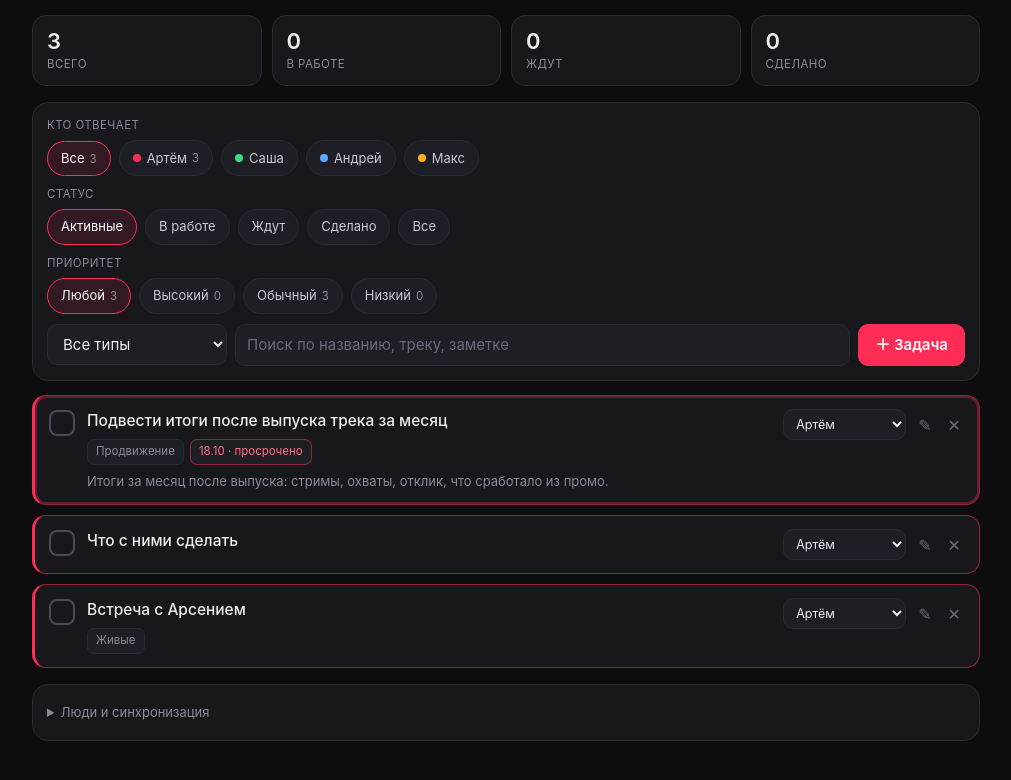
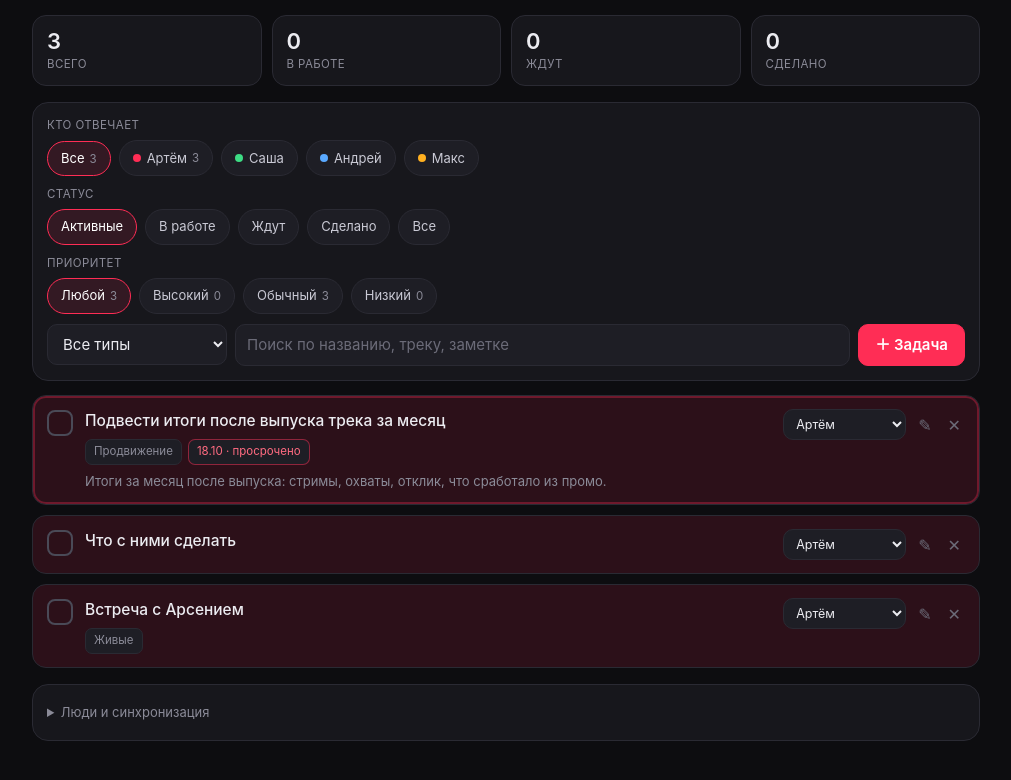
Before and after one commit to art19323/sth-tasks, a plain HTML site: page index.html in a window 1280 px wide. Shown: the part 92-872 px from the top of the page, without its empty margins (134-1145 px from the left). Drawn offline with Linux system fonts and the light colour scheme.

Commit message:
assignee color as card fill

```diff
--- a/index.html
+++ b/index.html
@@ -40,7 +40,7 @@ button{cursor:pointer}
 .lbl{font-size:11.5px;color:var(--dim);text-transform:uppercase;letter-spacing:.4px;margin-bottom:6px}
 #list{display:flex;flex-direction:column;gap:10px}
 .task{background:var(--card);border:1px solid var(--line);border-radius:14px;padding:13px 14px;display:flex;gap:12px;align-items:flex-start}
-.task.owned{border-color:var(--mcline);border-left:3px solid var(--mc)}
+.task.owned{background:var(--mcfill)}
 .task.done{opacity:.55}
 .task.overdue{box-shadow:inset 0 0 0 2px rgba(255,45,85,.32)}
 .task.overdue:not(.owned){border-color:rgba(255,45,85,.5)}
@@ -435,7 +435,7 @@ function renderList(){
     const opts = '<option value="">Не назначено</option>' + state.members.map(m =>
       '<option value="' + m.id + '"' + (t.assignee === m.id ? " selected" : "") + ">" + m.name + "</option>").join("");
     const mc = t.assignee ? memberColor(t.assignee) : "";
-    const ownerAttr = mc ? ' class="task' + (done ? " done" : "") + (late ? " overdue" : "") + ' owned" style="--mc:' + mc + ";--mcline:" + rgbaOf(mc, .55) + '"' : ' class="task' + (done ? " done" : "") + (late ? " overdue" : "") + '"';
+    const ownerAttr = ' class="task' + (done ? " done" : "") + (late ? " overdue" : "") + (mc ? ' owned" style="--mcfill:' + rgbaOf(mc, .13) + '"' : '"');
     return '<div' + ownerAttr + ' data-id="' + t.id + '">' +
       '<div class="cb' + (done ? " on" : "") + '" data-act="toggle" title="Отметить выполнение"><span>' + (done ? "✓" : "") + "</span></div>" +
       '<div class="body">' +
```
